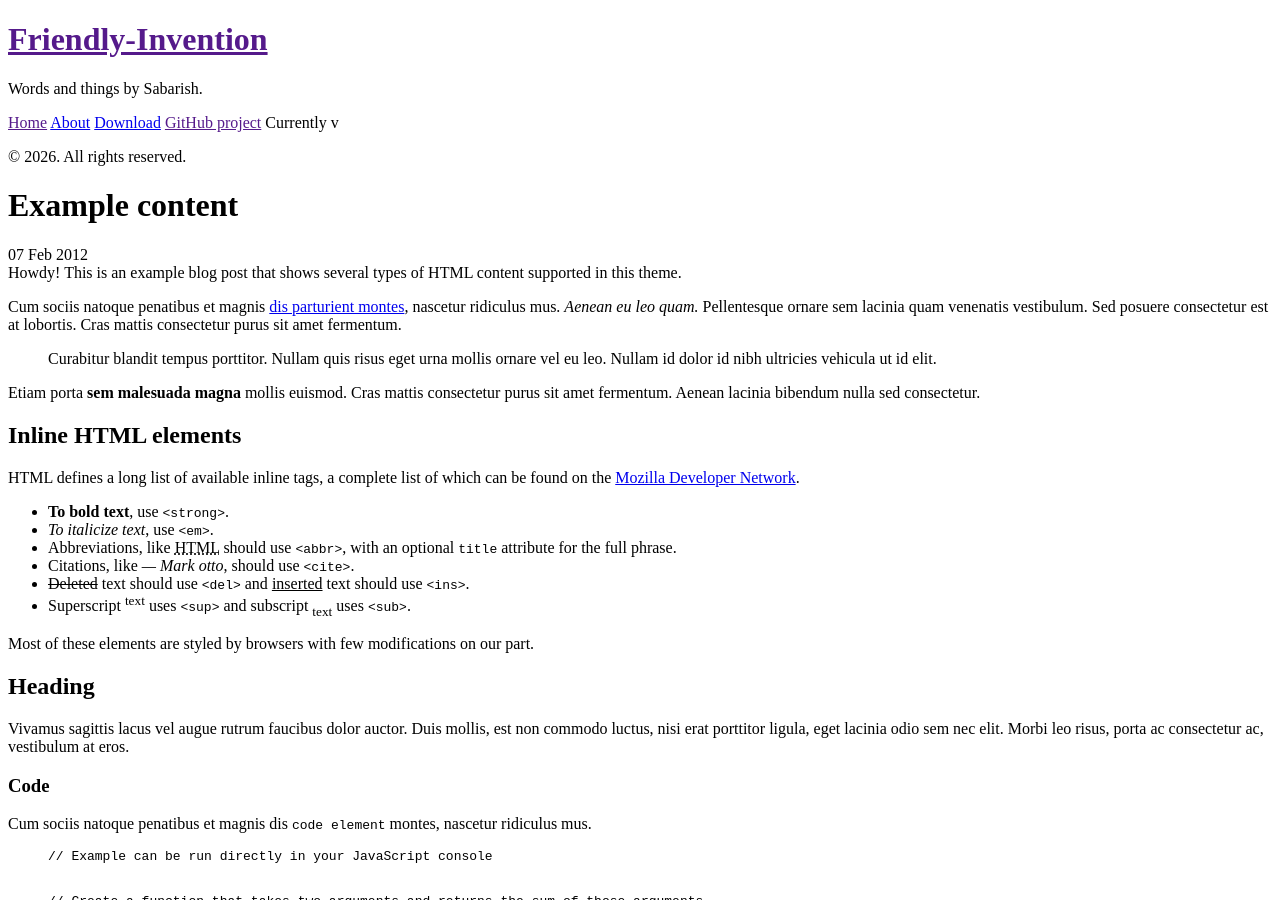
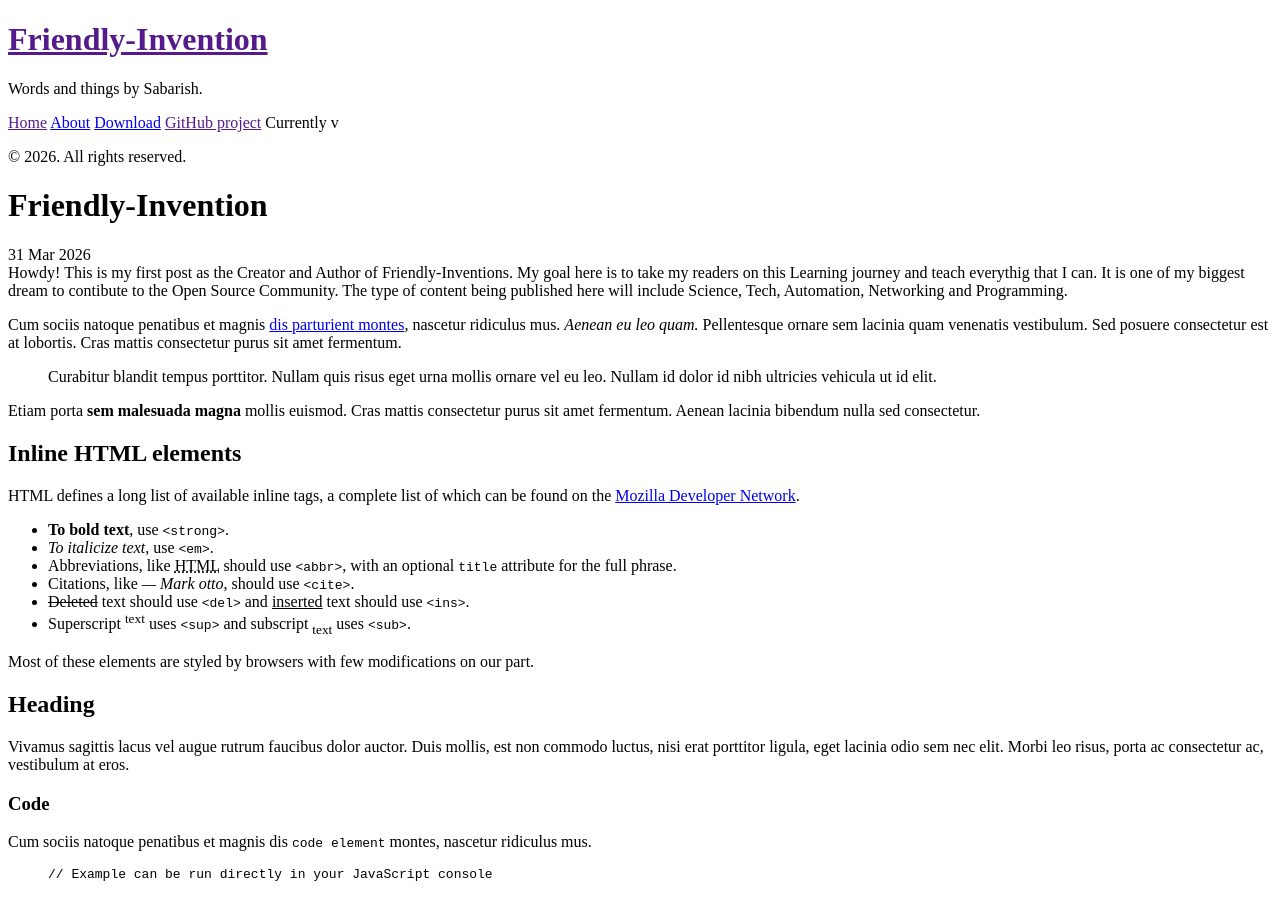
Before and after one commit to friendly-invention/friendly-invention.github.io, a Jekyll site: the page built from _posts/2026-03-31-Friendly-Invention.md, in a window 1280 px wide and 900 px high. Built offline with Jekyll 4.4.1, drawn with Linux system fonts in a browser that asks for light colours.

Commit message:
Create Friendly-Invention blog post
This post introduces the author's journey in the Friendly-Inventions blog, focusing on topics like Science, Tech, Automation, Networking, and Programming.

```diff
--- a/_posts/2012-02-07-example-content.md
+++ b/_posts/2026-03-31-Friendly-Invention.md
@@ -1,11 +1,11 @@
 ---
 layout: post
-title: Example content
+title: Friendly-Invention
 ---
 
 
 <div class="message">
-  Howdy! This is an example blog post that shows several types of HTML content supported in this theme.
+  Howdy! This is my first post as the Creator and Author of Friendly-Inventions. My goal here is to take my readers on this Learning journey and teach everythig that I can. It is one of my biggest dream to contibute to the Open Source Community. The type of content being published here will include Science, Tech, Automation, Networking and Programming.
 </div>
 
 Cum sociis natoque penatibus et magnis <a href="#">dis parturient montes</a>, nascetur ridiculus mus. *Aenean eu leo quam.* Pellentesque ornare sem lacinia quam venenatis vestibulum. Sed posuere consectetur est at lobortis. Cras mattis consectetur purus sit amet fermentum.
```
